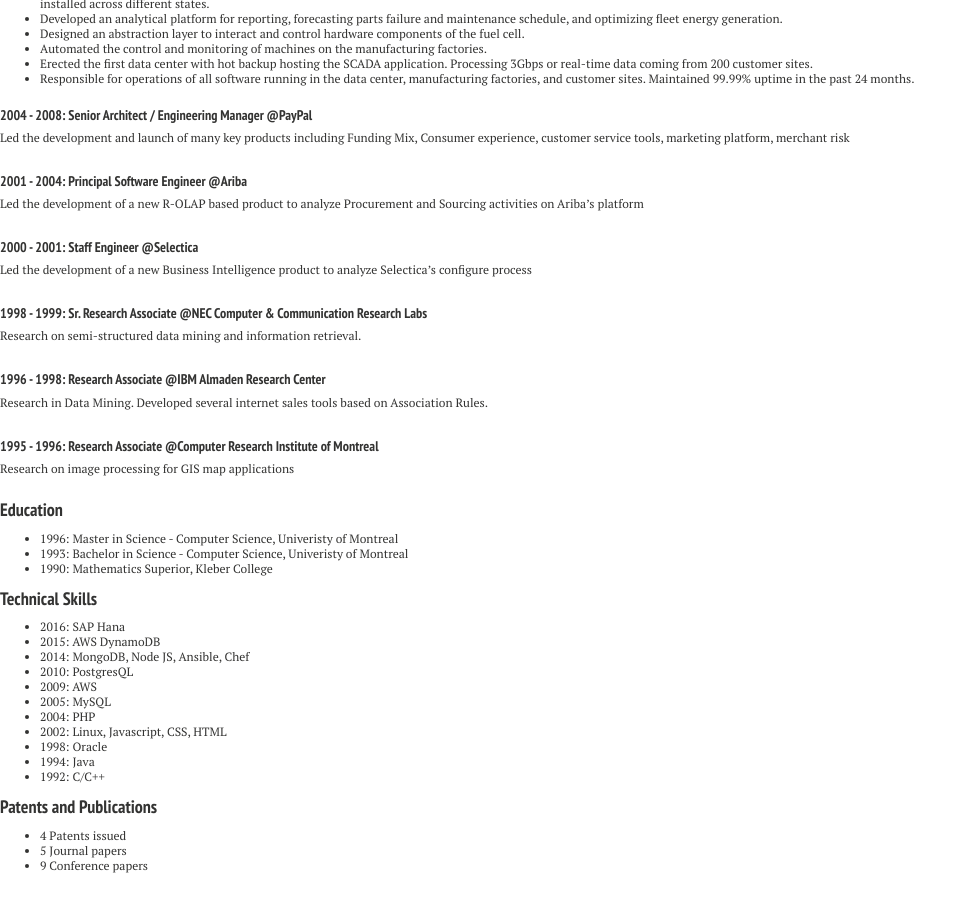
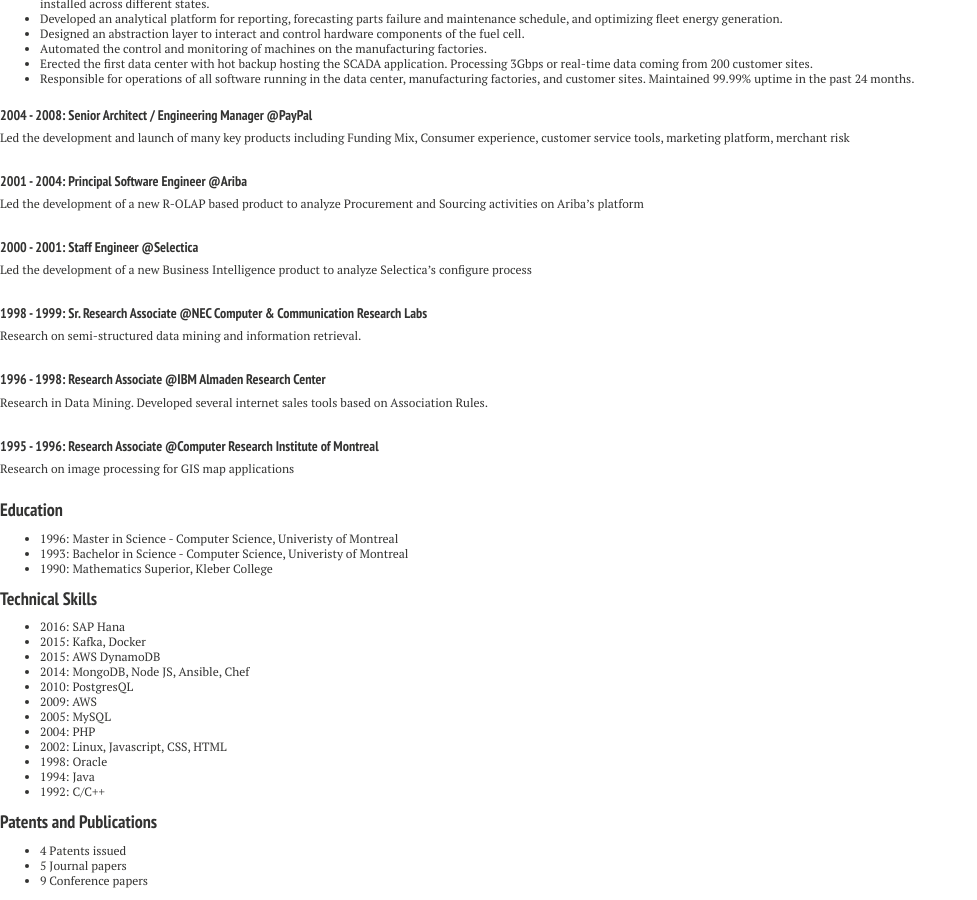
Before and after one commit to quocvu/quocvu.github.io, a Jekyll site: the page built from resume/pdf.md, in a window 1280 px wide and 900 px high, scrolled down 863 px. Shown: the whole window, without its empty margins (0-977 px from the left). Built offline with Jekyll 4.4.1, drawn with Linux system fonts in a browser that asks for light colours; nearby versions of some CDN libraries.

Commit message:
adding kafka and docker skills

```diff
--- a/_data/resume.yml
+++ b/_data/resume.yml
@@ -20,10 +20,6 @@
     - Converted the on premise CI/CD pipeline into an elastic app running on multiple public clouds
     - Advocate for Agile adoption and coaching team for Agile transformation
     - Active member of the Palo Alto Sustainability team
-
-- title: SAP Hana
-  date: { from: 2016 }
-  type: skill
 
 - id: intuit
   type: work
@@ -189,6 +185,14 @@
   date: { from: 2014 }
   type: skill
 
+- title: Kafka, Docker
+  date: { from: 2015 }
+  type: skill
+
+- title: SAP Hana
+  date: { from: 2016 }
+  type: skill
+
 - id: ms
   type: education
   degree: Master in Science - Computer Science
```
